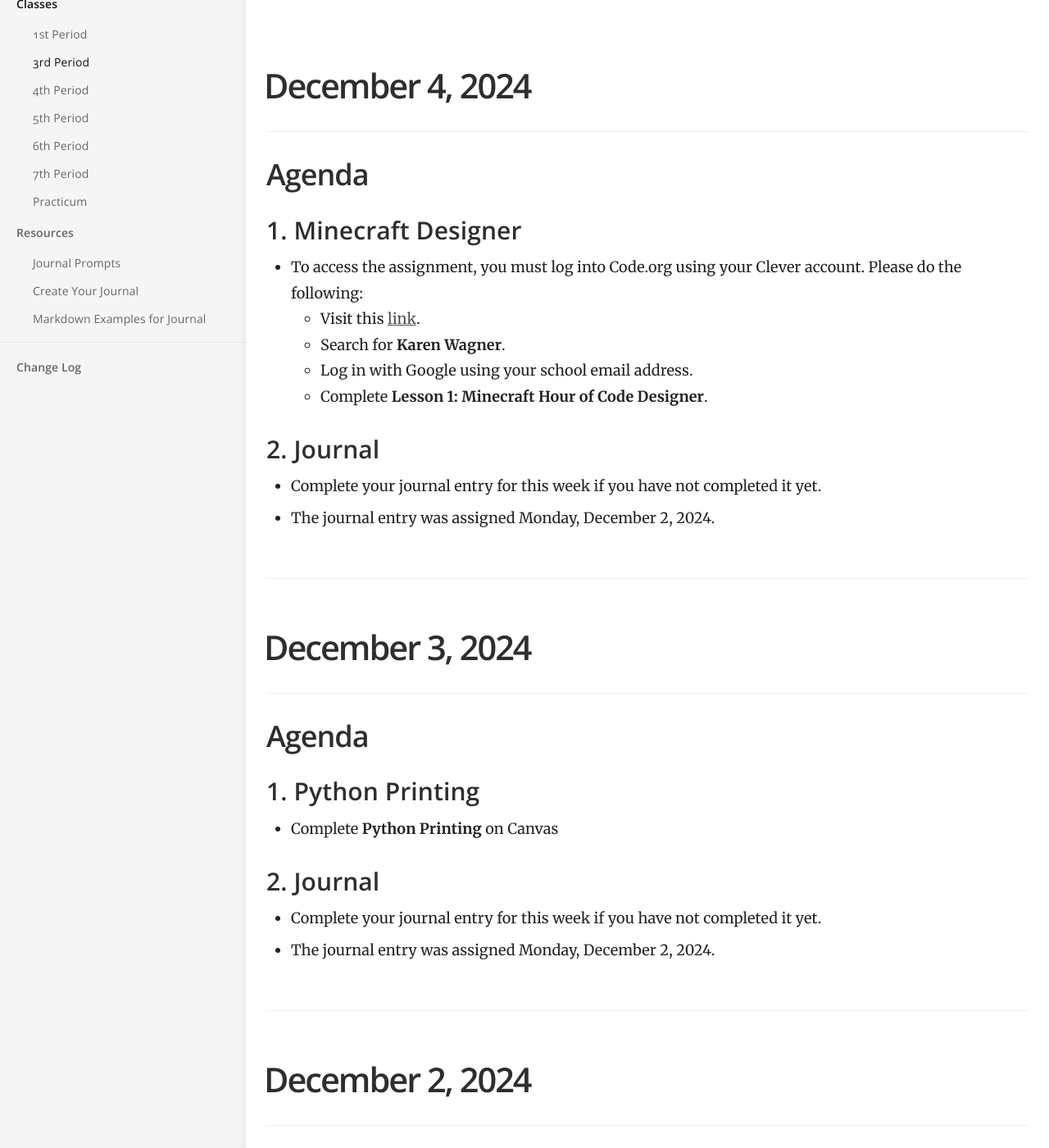
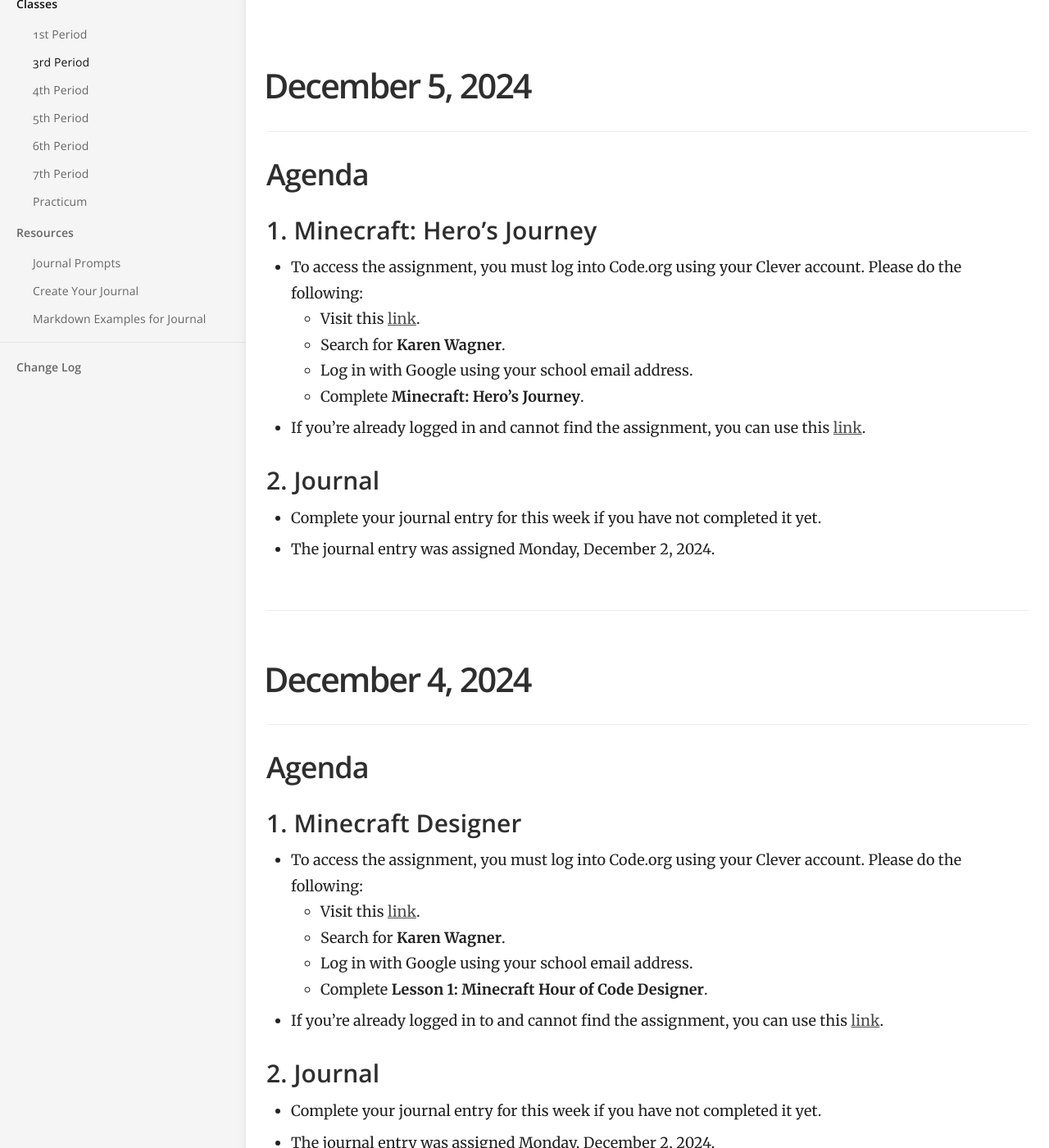
Before and after one commit to mswhitby/classroom, a Jekyll site: the page built from _docs/classes/3rd.md, in a window 1280 px wide and 1400 px high, scrolled down 195 px. Shown: the whole window at 82% size. Built offline with Jekyll 4.4.1, drawn with Linux system fonts in a browser that asks for light colours.

Commit message:
Updated Lessons

```diff
--- a/_docs/classes/3rd.md
+++ b/_docs/classes/3rd.md
@@ -4,6 +4,27 @@ subtitle: Fundamentals of Computer Science
 category: Classes
 order: 2
 ---
+
+# December 5, 2024
+
+## Agenda
+
+### 1. Minecraft: Hero's Journey
+
+- To access the assignment, you must log into Code.org using your Clever account. Please do the following:
+    - Visit this [link](https://clever.com/oauth/district-picker?client_id=2f27405716644a951b23&redirect_uri=https%3A%2F%2Fstudio.code.org%2Fusers%2Fauth%2Fclever%2Fcallback&response_type=code&state=ede33ff61289cf32708a0f54079cdd23e31d0b0a02b0e0e8).
+    - Search for **Karen Wagner**.
+    - Log in with Google using your school email address.
+    - Complete **Minecraft: Hero's Journey**.
+
+- If you're already logged in and cannot find the assignment, you can use this [link](https://studio.code.org/s/hero?section_id=5693468).
+
+### 2. Journal
+
+- Complete your journal entry for this week if you have not completed it yet.
+- The journal entry was assigned Monday, December 2, 2024.
+
+----
 
 # December 4, 2024
 
@@ -16,6 +37,9 @@ order: 2
     - Search for **Karen Wagner**.
     - Log in with Google using your school email address.
     - Complete **Lesson 1: Minecraft Hour of Code Designer**.
+
+- If you're already logged in to and cannot find the assignment, you can use this [link](https://studio.code.org/s/minecraft?section_id=5693479).
+
 
 ### 2. Journal
 
```
Also changed, not shown: _docs/classes/4th.md (+21 -0 lines), _docs/classes/6th.md (+21 -0 lines).
